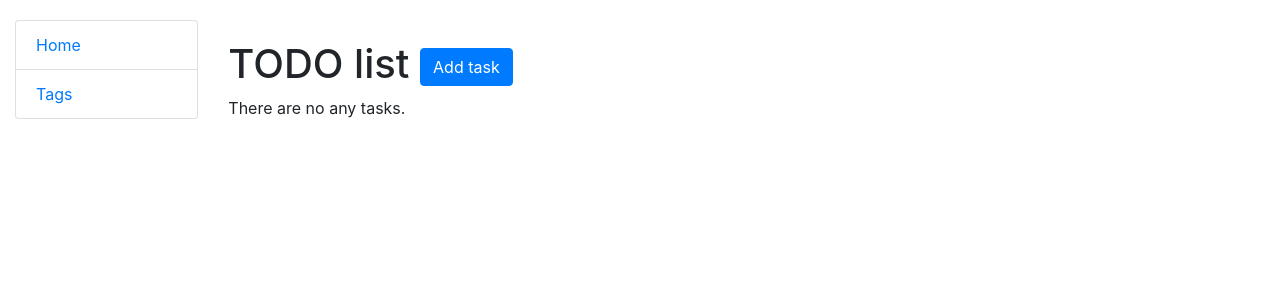
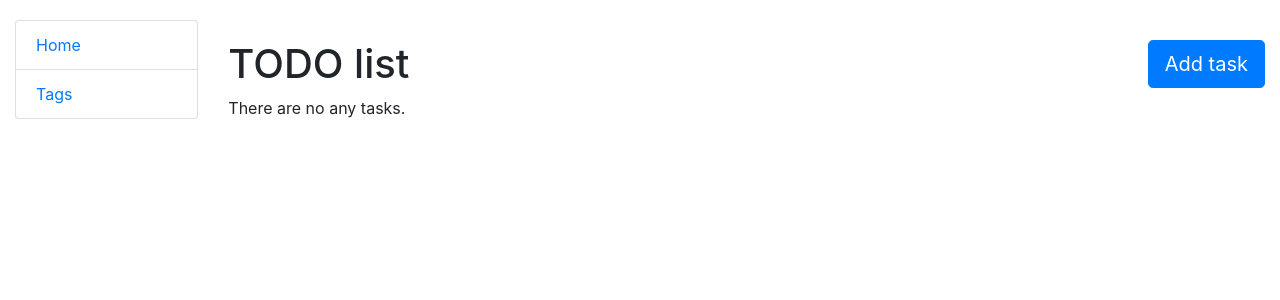
Before and after one commit to arsen-arutiunov/todo-list, a Django app: page / in a window 1280 px wide. Shown: the top 300 px of the page. Run offline with Django 5.2, Linux system fonts and the light colour scheme; the visitor is signed in with stand-in values (Sample User, id 1); data that the repository does not hold is empty; some libraries are stand-ins or nearby versions.

Commit message:
add float-right class to cancel button

```diff
--- a/templates/todo/index.html
+++ b/templates/todo/index.html
@@ -4,7 +4,7 @@
 {% block content %}
   <h1>
     TODO list
-    <a href="{% url 'todo:task-create' %}" class="btn btn-primary link-to-page">
+    <a href="{% url 'todo:task-create' %}" class="btn btn-lg btn-primary link-to-page float-right">
       Add task
     </a>
   </h1>
```
